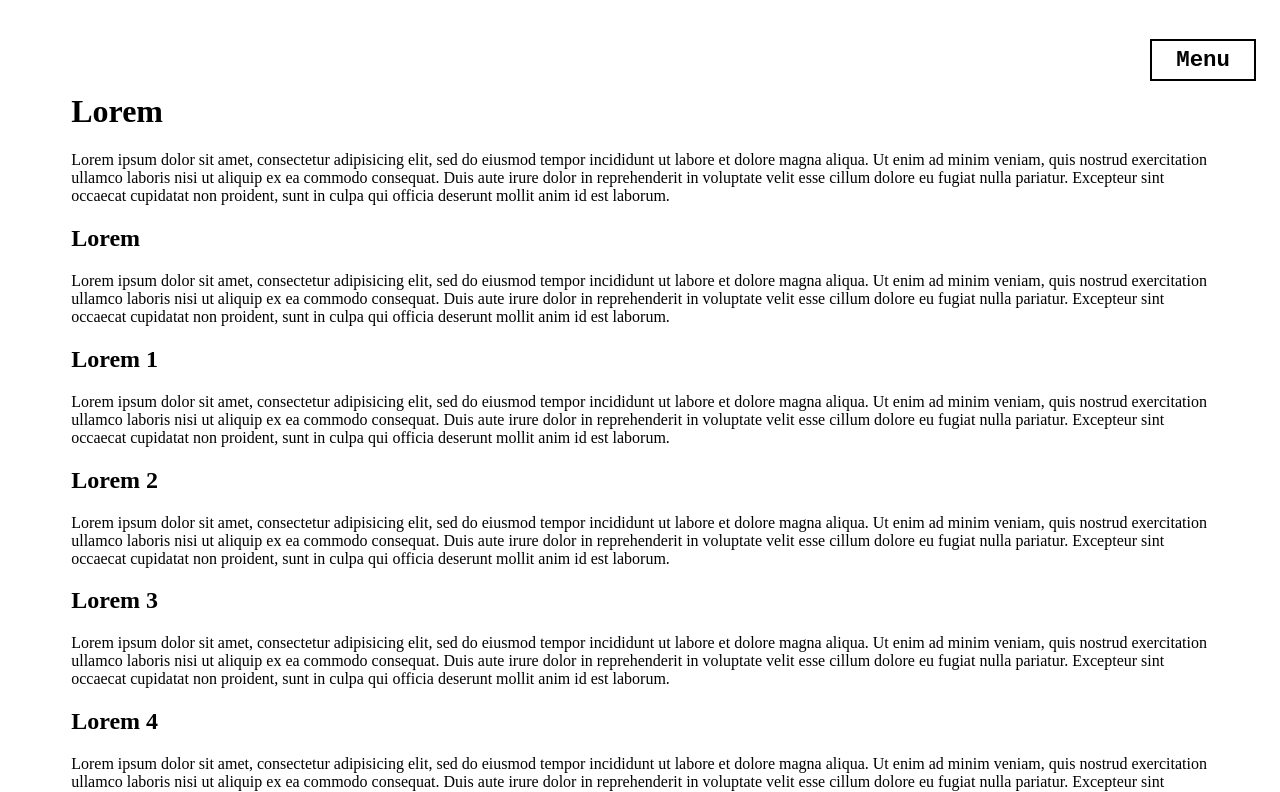
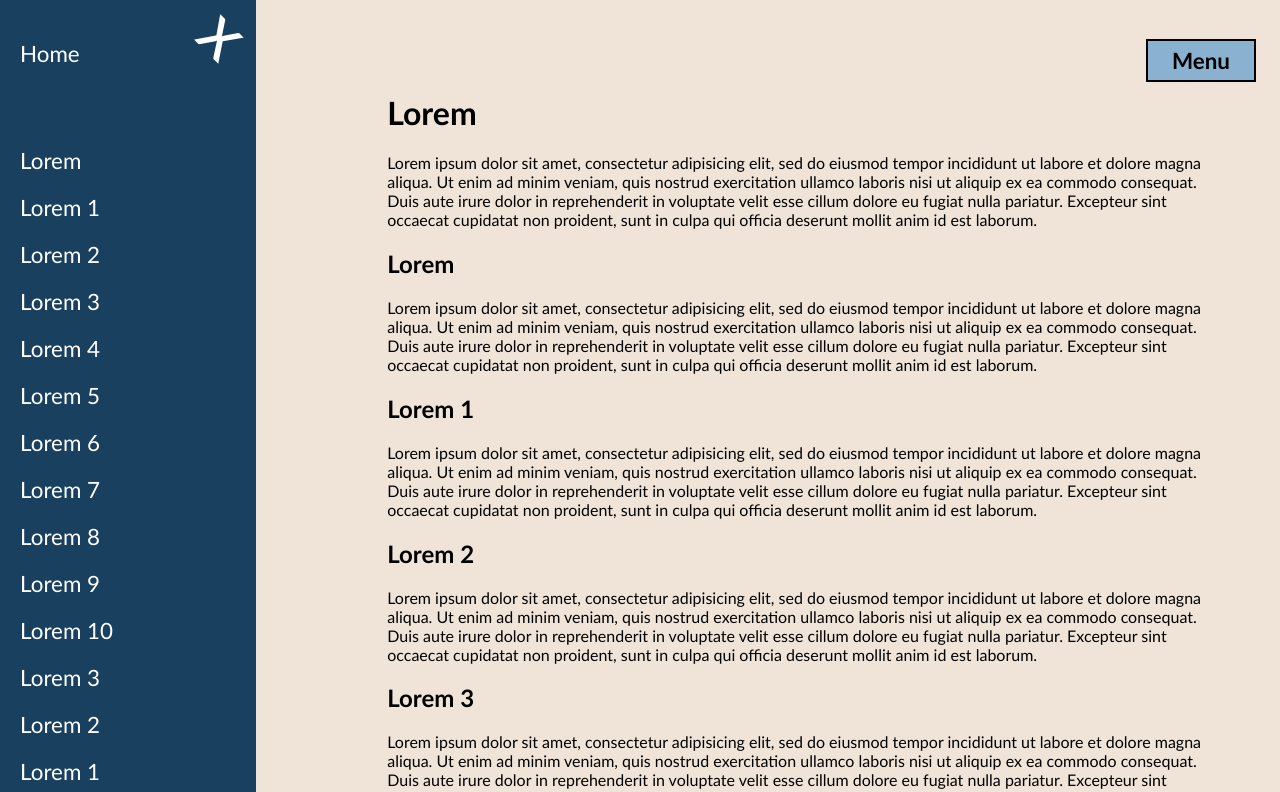
Before and after one commit to carina-r/table-of-content-template, a plain HTML site: page index.html in a window 1280 px wide. Both pictures are taken after a click on the element "Menu". Shown: the top 792 px of the page. Drawn offline with Linux system fonts and the light colour scheme.

Commit message:
Finale Abgabe Inhaltsverzeichnis

```diff
--- a/index.js
+++ b/index.js
@@ -0,0 +1,101 @@
+'use strict'
+
+{
+    const $ = q => document.querySelector(q)
+    const $$ = q => Array.from(document.querySelectorAll(q))
+    const $on = (el, ev, fn) => {
+        Array.isArray(el) ? el.forEach(ae => $on(ae, ev, fn)) : el.addEventListener(ev, fn)
+        return el
+    }
+
+    const openMenuButton = $('#open-menu')
+    const closeMenuButton = $('#close-menu')
+    const sidebar = $('.sidebar')
+    const mainContent = $('main')
+
+    let headingListCreated = false
+    let lastClickedHeadingIndex = null
+
+    const init = () => {
+        openTheSidebarByClickMenu()
+        closeTheSidebarByClickX()
+        moveToHeadingByClickInSidebar()
+    }
+
+    const openTheSidebarByClickMenu = () => {
+        $on(openMenuButton, 'click', openMenu)
+    }
+
+    const closeTheSidebarByClickX = () => {
+        $on(closeMenuButton, 'click', closeMenu)
+    }
+
+    const moveToHeadingByClickInSidebar = () => {
+        const homeLink = $('.sidebar a[href="#"]')
+        $on(homeLink, 'click', (event) => {
+            event.preventDefault()
+            lastClickedHeadingIndex = null
+            scrollToHome()
+        })
+
+        const headingLinks = $$('.sidebar li a')
+        headingLinks.forEach((link, index) => {
+            $on(link, 'click', (event) => {
+                event.preventDefault()
+                lastClickedHeadingIndex = index
+                scrollToHeading(link)
+            })
+        })
+    }
+
+    const openMenu = () => {
+        sidebar.classList.add('sidebar--visible')
+        mainContent.style.paddingLeft = '30%'
+        if (!headingListCreated) {
+            startHeading()
+            headingListCreated = true
+        }
+    }
+
+    const closeMenu = () => {
+        sidebar.classList.remove('sidebar--visible')
+        mainContent.style.paddingLeft = '5%'
+
+        if (lastClickedHeadingIndex !== null) {
+            const targetHeading = $$('h2')[lastClickedHeadingIndex]
+            if (targetHeading) {
+                scrollToHeading(targetHeading)
+            }
+            lastClickedHeadingIndex = null
+        }
+    }
+
+    const startHeading = () => {
+        const h2Elements = $$('h2')
+        const list = document.createElement('ul')
+        h2Elements.forEach((heading, index) => {
+            const listItem = document.createElement('li')
+            const linkHeading = document.createElement('a')
+            linkHeading.href = `#heading-${index + 1}`
+            linkHeading.textContent = heading.textContent
+            listItem.appendChild(linkHeading)
+            list.appendChild(listItem)
+
+            $on(linkHeading, 'click', (event) => {
+                event.preventDefault()
+                scrollToHeading(heading)
+            })
+        })
+        sidebar.appendChild(list)
+    }
+
+    const scrollToHeading = (heading) => {
+        heading.scrollIntoView({ behavior: 'smooth' })
+    }
+
+    const scrollToHome = () => {
+        mainContent.scrollIntoView({ behavior: 'smooth' })
+    }
+
+    init()
+}
--- a/sidemenu.css
+++ b/sidemenu.css
@@ -1,6 +1,7 @@
 main {
     padding: 5%;
     overscroll-behavior: contain;
+    font-family: 'Calibri', sans-serif;
 }
 .main--sidebar--visible {
     padding: 5% 5% 5% 40%;
@@ -10,9 +11,9 @@ main {
 .sidebar {
     display: block;
     position: fixed;
-    background-color: #000;
+    background-color: rgb(26, 64, 95);
     height: 100%;
-    width: 40%;
+    width: 20%;
     overflow: auto;
     left: -100%;
     transition: left 0.2s ease-in;
@@ -26,18 +27,18 @@ main {
 .sidebar ul {
     list-style: none;
     margin: 0;
-    padding: 72px;
+    padding: 20px;
     position: relative;
 }
 
 .sidebar li {
-    margin: 12px 0;
+    margin: 20px 0;
 }
 
 .sidebar a {
     text-decoration: none;
     font-size: 1.4rem;
-    font-family: 'Courier New', Courier, monospace;
+    font-family: 'Calibri', Courier, monospace;
     color: #fff;
 }
 
@@ -48,9 +49,9 @@ main {
 
 #open-menu {
     border: 2px solid #000;
-    background: none;
+    background: rgb(139, 177, 208);
     font-size: 1.4rem;
-    font-family: 'Courier New', Courier, monospace;
+    font-family: 'Calibri', Courier, monospace;
     padding: 6px 24px;
     cursor: pointer;
     position: fixed;
@@ -63,7 +64,7 @@ main {
     border: none;
     transform: rotate(45deg);
     font-size: 72px;
-    font-family: 'Courier New', Courier, monospace;
+    font-family: 'Calibri', Courier, monospace;
     color: #fff;
     cursor: pointer;
     position: absolute;
@@ -71,3 +72,7 @@ main {
     top: -12px;
     z-index: 2;
 }
+
+body {
+    background-color: #f0e4d8;
+}
```
